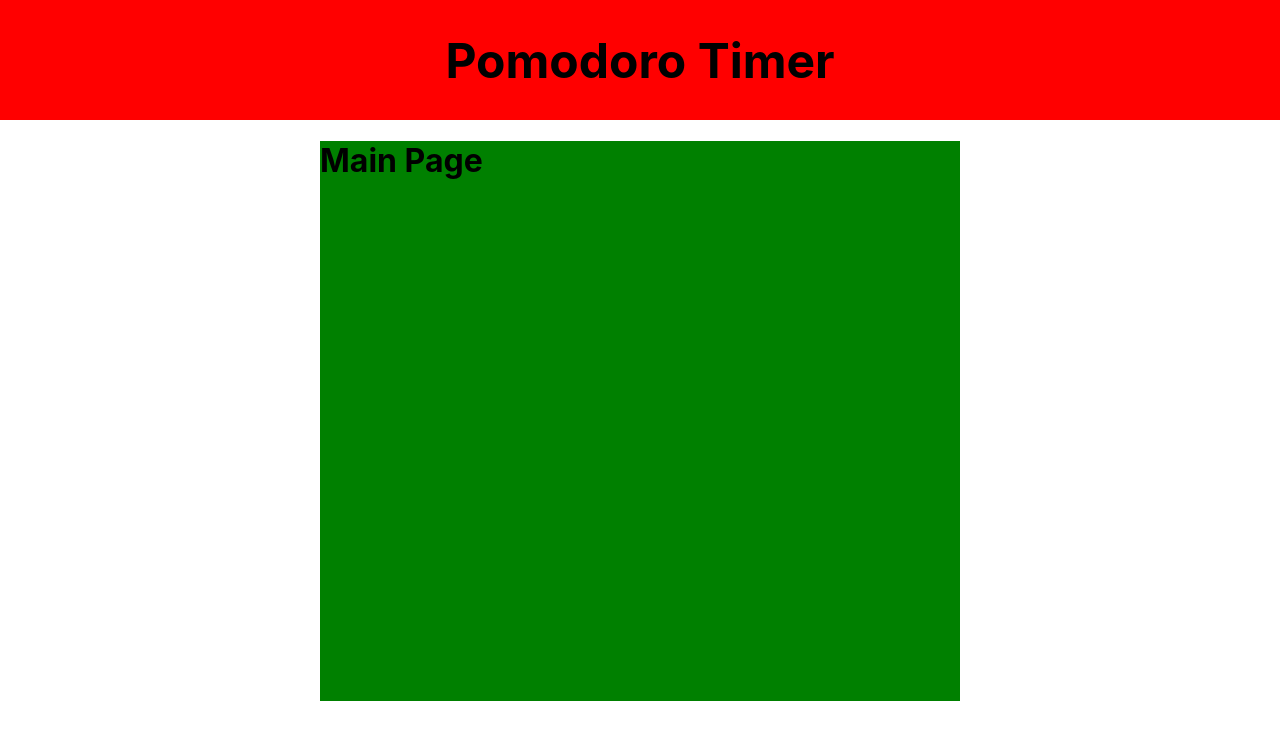
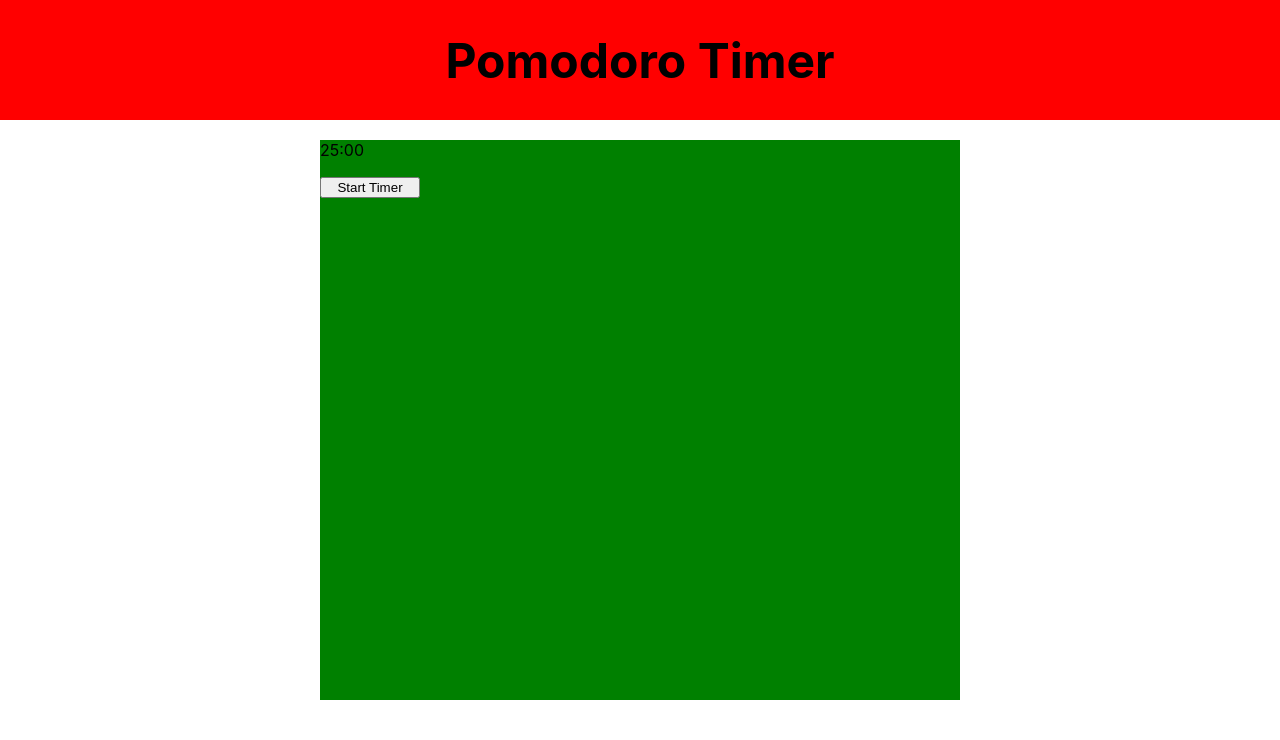
Before and after one commit to Mark5013/pomodoro-app, a React (Create React App) app: page / in a window 1280 px wide. Shown: the top 740 px of the page. Built offline with nearby package versions, Linux system fonts and the light colour scheme.

Commit message:
timer with start timer button added

```diff
--- a/src/App.js
+++ b/src/App.js
@@ -1,8 +1,8 @@
 import { BrowserRouter, Routes, Route } from "react-router-dom";
 
-import ErrorPage from "./components/Pages/ErrorPage";
-import LoginPage from "./components/Pages/LoginPage";
-import MainPage from "./components/Pages/MainPage";
+import ErrorPage from "./components/ErrorPage/ErrorPage";
+import MainPage from "./components/MainPage/MainPage";
+import LoginPage from "./components/LoginPage/LoginPage";
 
 function App() {
 	return (
--- a/src/components/Pages/ErrorPage.js
+++ b/src/components/ErrorPage/ErrorPage.js
@@ -1,4 +1,4 @@
-import Header from "../Header/Header";
+import Header from "../Shared/Header/Header";
 
 function ErrorPage() {
 	return <h1>Error Page</h1>;
--- /dev/null
+++ b/src/components/MainPage/MainPage.js
@@ -0,0 +1,46 @@
+import { useEffect, useState } from "react";
+
+import Header from "../Shared/Header/Header";
+import TimerCard from "./UI/TimerCard";
+import Button from "../Shared/UI/Button";
+
+let interval;
+
+function MainPage() {
+	const [minutes, setMinutes] = useState("25");
+	const [seconds, setSeconds] = useState("00");
+
+	function startTimer() {
+		let timerLength = Number(minutes) * 60000 + Number(seconds) * 1000;
+		console.log(timerLength);
+
+		interval = setInterval(() => {
+			timerLength -= 1000;
+			if (timerLength <= 0) {
+				clearInterval(interval);
+			}
+			setMinutes(
+				String(
+					Math.floor((timerLength % (1000 * 60 * 60)) / (1000 * 60))
+				).padStart(2, "0")
+			);
+			setSeconds(
+				String(Math.floor((timerLength % (1000 * 60)) / 1000)).padStart(
+					2,
+					"0"
+				)
+			);
+		}, 1000);
+	}
+
+	return (
+		<>
+			<Header />
+			<TimerCard timerRunning={true} minutes={minutes} seconds={seconds}>
+				<Button text="Start Timer" type="button" onClick={startTimer} />
+			</TimerCard>
+		</>
+	);
+}
+
+export default MainPage;
--- a/src/components/UI/TimerCard.js
+++ b/src/components/MainPage/UI/TimerCard.js
@@ -8,7 +8,11 @@ function TimerCard(props) {
 					? styles.timerRunningBackground
 					: styles.timerPausedBackground
 			}`}>
-			{props.children}
+			<h2>{props.timer}</h2>
+			<p>
+				{props.minutes}:{props.seconds}
+			</p>
+			<div>{props.children}</div>
 		</div>
 	);
 }
--- a/src/components/Pages/MainPage.js
+++ /dev/null
@@ -1,15 +0,0 @@
-import Header from "../Header/Header";
-import TimerCard from "../UI/TimerCard";
-
-function MainPage() {
-	return (
-		<>
-			<Header />
-			<TimerCard timerRunning={true}>
-				<h1>Main Page</h1>
-			</TimerCard>
-		</>
-	);
-}
-
-export default MainPage;
--- /dev/null
+++ b/src/components/Shared/UI/Button.js
@@ -0,0 +1,14 @@
+import styles from "./Button.module.css";
+
+function Button(props) {
+	return (
+		<button
+			onClick={props.onClick}
+			className={styles.big}
+			type={props.type}>
+			{props.text}
+		</button>
+	);
+}
+
+export default Button;
--- /dev/null
+++ b/src/components/Shared/UI/Button.module.css
@@ -0,0 +1,3 @@
+.big {
+	width: 100px;
+}
```
Also changed, not shown: src/components/LoginPage/LoginPage.js (renamed from src/components/Pages/LoginPage.js), src/components/MainPage/UI/TimerCard.module.css (renamed from src/components/UI/TimerCard.module.css), src/components/Shared/Header/Header.js (renamed from src/components/Header/Header.js), src/components/Shared/Header/Header.module.css (renamed from src/components/Header/Header.module.css).
